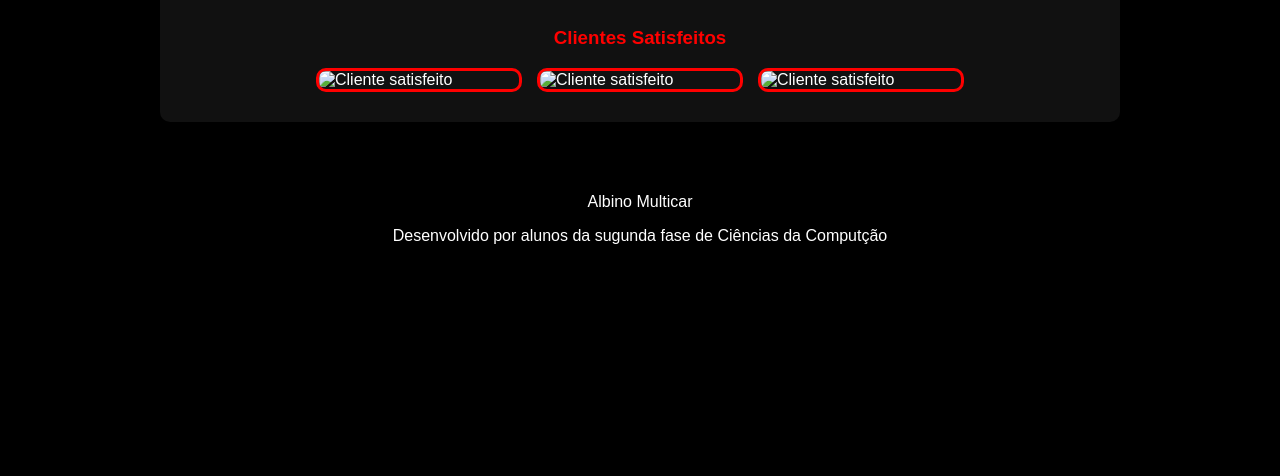
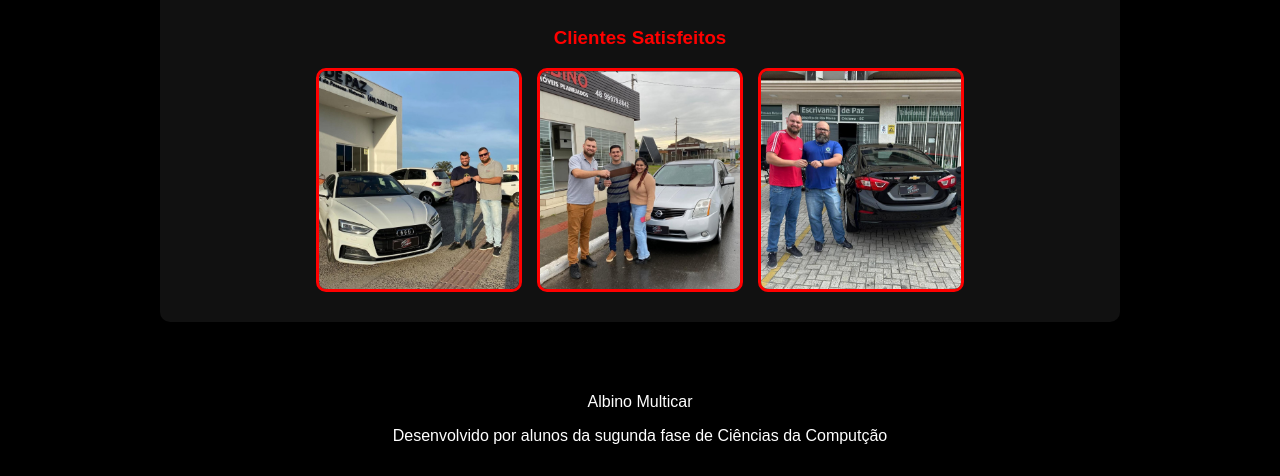
Before and after one commit to EmaClezar/Albino-MultiCar, a plain HTML site: page sobre.html in a window 1280 px wide. Shown: the part 354-830 px from the top of the page. Before the commit the page ends 800 px from the top, so only its background shows below. Drawn offline with Linux system fonts and the light colour scheme; the site is published under a folder, as on GitHub Pages, so addresses that start at the root find nothing.

Commit message:
aaaaaaaaaaaaaa

```diff
--- a/sobre.html
+++ b/sobre.html
@@ -39,9 +39,9 @@
     <h3>Clientes Satisfeitos</h3>
 
     <div class="galeria">
-        <img src="/sobre/clientes fotos/cliente1.jpg" alt="Cliente satisfeito">
-        <img src="/sobre/clientes fotos/cliente2.jpg" alt="Cliente satisfeito">
-        <img src="/sobre/clientes fotos/cliente3.jpg" alt="Cliente satisfeito">
+        <img src="sobre/clientes fotos/cliente1.jpg" alt="Cliente satisfeito">
+        <img src="sobre/clientes fotos/cliente2.jpg" alt="Cliente satisfeito">
+        <img src="sobre/clientes fotos/cliente3.jpg" alt="Cliente satisfeito">
     </div>
 </main>
 
```
